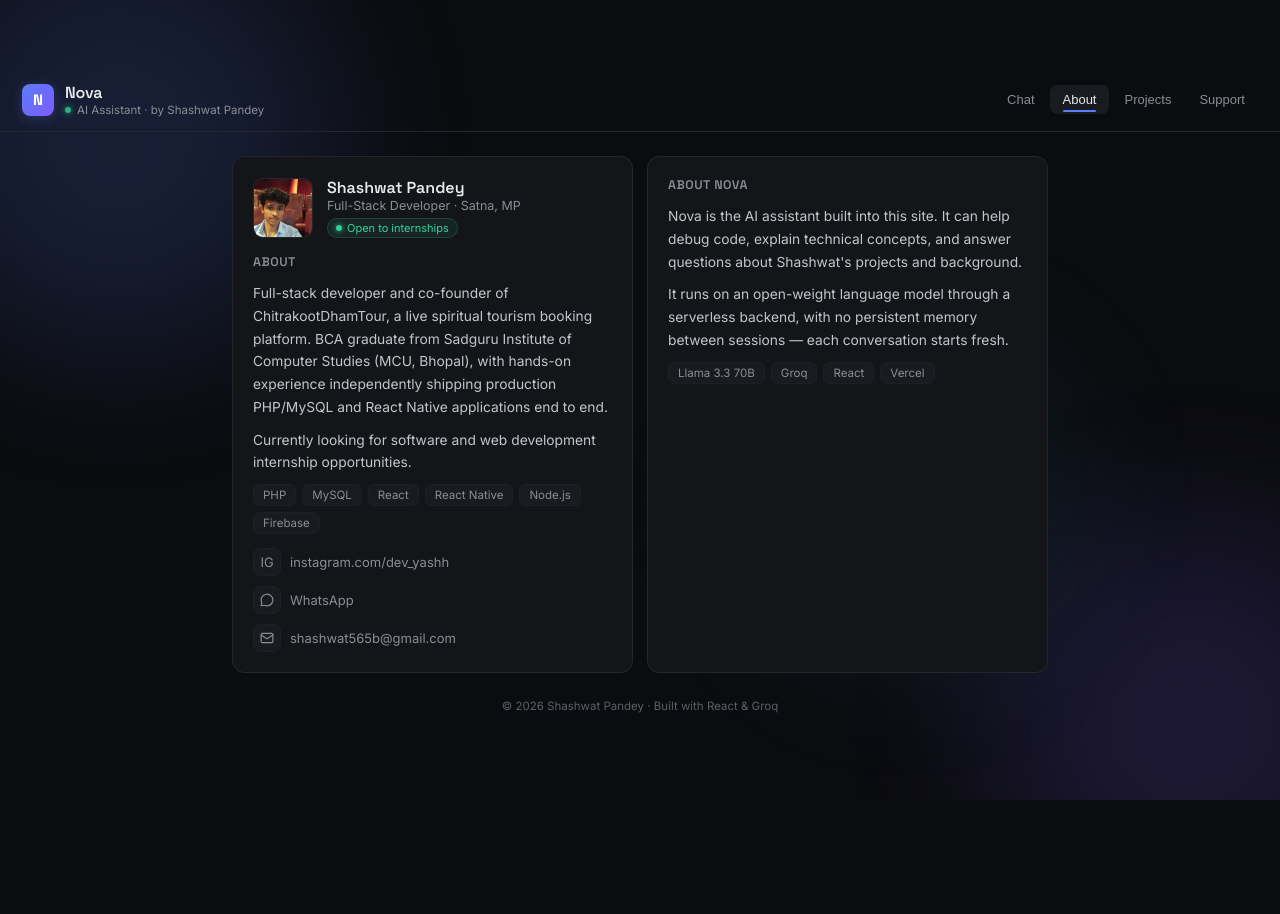
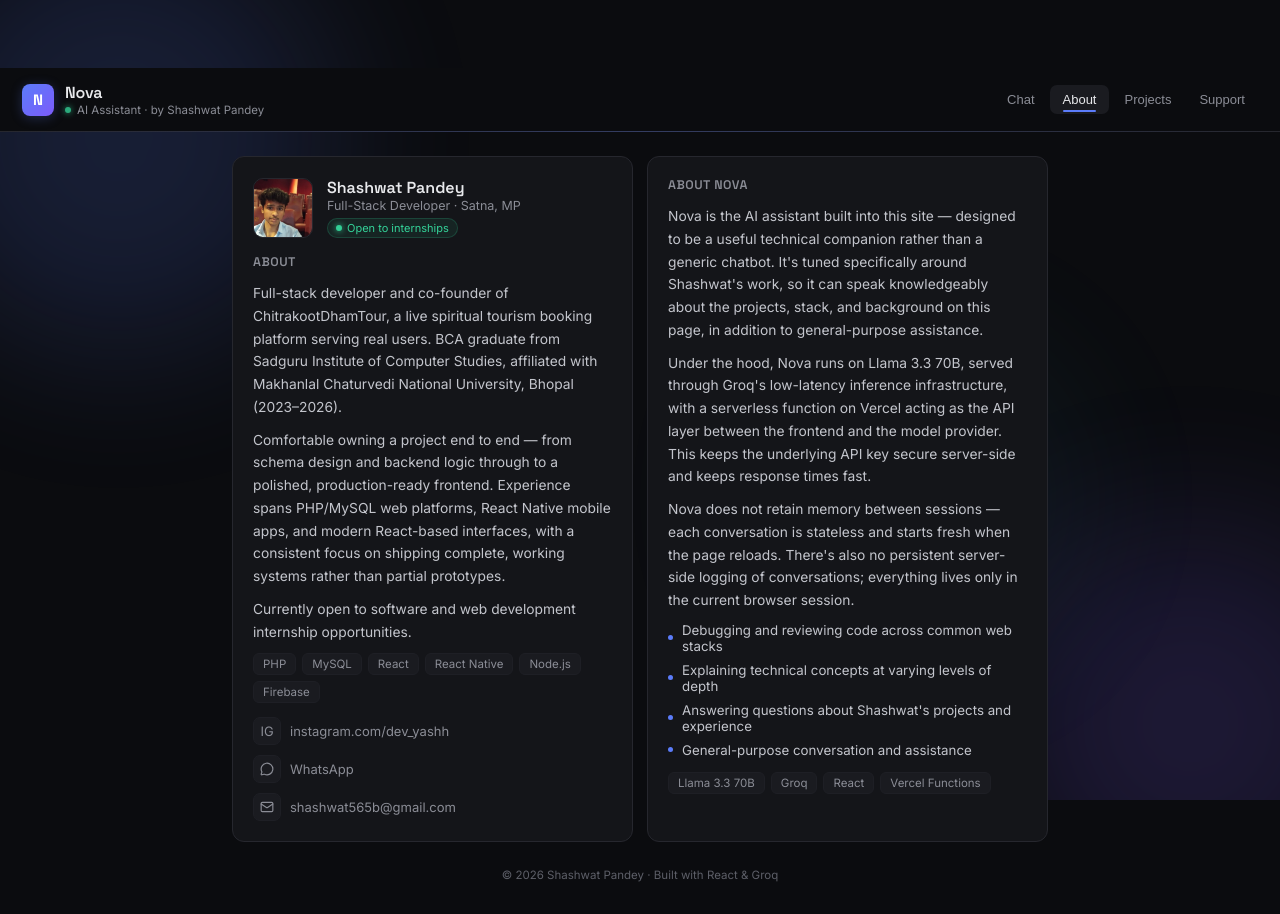
Before and after one commit to shashwat094/NOVA-AI, a React (Vite) app: page / in a window 1280 px wide. Both pictures are taken after a click on the button "About". Before the commit the page ends 800 px from the top, so only its background shows below. Built offline with nearby package versions, Linux system fonts and the light colour scheme.

Commit message:
Add files via upload

```diff
--- a/App.jsx
+++ b/App.jsx
@@ -74,7 +74,6 @@ export default function Nova() {
   const [messages, setMessages] = useState([{ role: "assistant", content: GREETING }]);
   const [input, setInput] = useState("");
   const [loading, setLoading] = useState(false);
-  const [vh, setVh] = useState(() => (typeof window !== "undefined" ? window.innerHeight : 800));
   const scrollRef = useRef(null);
   const textareaRef = useRef(null);
 
@@ -84,19 +83,8 @@ export default function Nova() {
   }, []);
 
   useEffect(() => {
-    scrollRef.current?.scrollTo({ top: scrollRef.current.scrollHeight, behavior: "smooth" });
+    scrollRef.current?.scrollIntoView({ behavior: "smooth", block: "end" });
   }, [messages, loading]);
-
-  useEffect(() => {
-    function updateVh() { setVh(window.innerHeight); }
-    updateVh();
-    window.addEventListener("resize", updateVh);
-    window.addEventListener("orientationchange", updateVh);
-    return () => {
-      window.removeEventListener("resize", updateVh);
-      window.removeEventListener("orientationchange", updateVh);
-    };
-  }, []);
 
   function autoGrow() {
     const el = textareaRef.current;
@@ -176,7 +164,7 @@ export default function Nova() {
   }
 
   return (
-    <div className="nova-app" style={{ height: `${vh}px` }}>
+    <div className="nova-app">
       <style>{`
         @import url('https://fonts.googleapis.com/css2?family=Space+Grotesk:wght@500;600;700&family=Inter:wght@400;500;600;700&family=JetBrains+Mono:wght@400;500&display=swap');
 
@@ -202,8 +190,8 @@ export default function Nova() {
           background: var(--bg);
           color: var(--text);
           position: relative;
-          overflow: hidden;
-          display: flex; flex-direction: column;
+          min-height: 100vh;
+          overflow-x: hidden;
         }
         .mono { font-family: 'JetBrains Mono', monospace; }
         .display { font-family: 'Space Grotesk', sans-serif; }
@@ -250,7 +238,12 @@ export default function Nova() {
         /* HEADER */
         .nova-header {
           display: flex; align-items: center; justify-content: space-between;
-          padding: 14px 22px; border-bottom: 1px solid var(--border); flex-shrink: 0;
+          padding: 14px 22px; border-bottom: 1px solid var(--border);
+          margin: 0; position: sticky; top: 0; z-index: 20; background: var(--bg);
+        }
+        .nova-header::after {
+          content: ''; position: absolute; left: 0; right: 0; bottom: -1px; height: 1px;
+          background: linear-gradient(90deg, transparent, var(--accent-glow), transparent);
         }
         .brand { display: flex; align-items: center; gap: 11px; min-width: 0; }
         .brand-mark {
@@ -300,24 +293,18 @@ export default function Nova() {
 
         .nova-body {
           max-width: 860px; margin: 0 auto; padding: 24px 22px; width: 100%;
-          flex: 1 1 auto; min-height: 0; overflow-y: auto;
-          display: flex; flex-direction: column;
         }
         @media (max-width: 640px) { .nova-body { padding: 16px 14px; } }
-        .nova-body::-webkit-scrollbar { width: 6px; }
-        .nova-body::-webkit-scrollbar-thumb { background: var(--border); border-radius: 10px; }
 
         .panel-fade { animation: fadeIn 0.3s cubic-bezier(0.2, 0.8, 0.2, 1); }
         @keyframes fadeIn { from { opacity: 0; transform: translateY(8px) scale(0.99); } to { opacity: 1; transform: translateY(0) scale(1); } }
 
         /* CHAT */
-        .chat-shell { flex: 1 1 auto; min-height: 0; display: flex; flex-direction: column; }
+        .chat-shell { display: flex; flex-direction: column; min-height: 60vh; }
         .chat-scroll {
-          flex: 1; min-height: 0; overflow-y: auto; display: flex; flex-direction: column;
-          justify-content: flex-end; gap: 18px; padding-right: 2px;
+          display: flex; flex-direction: column; flex: 1;
+          justify-content: flex-end; gap: 18px;
         }
-        .chat-scroll::-webkit-scrollbar { width: 6px; }
-        .chat-scroll::-webkit-scrollbar-thumb { background: var(--border); border-radius: 10px; }
 
         .msg-row { display: flex; gap: 10px; max-width: 100%; animation: msgIn 0.25s ease; }
         @keyframes msgIn { from { opacity: 0; transform: translateY(6px); } to { opacity: 1; transform: translateY(0); } }
@@ -362,15 +349,13 @@ export default function Nova() {
           display: flex; gap: 8px; margin-top: 14px; padding: 8px;
           background: var(--panel); border: 1px solid var(--border); border-radius: 12px;
           transition: border-color 0.15s;
+          position: sticky; bottom: 14px; box-shadow: 0 4px 20px #00000055;
         }
         .chat-input-row:focus-within { border-color: var(--text-faint); }
         @media (max-width: 640px) {
           .chat-input-row {
-            position: fixed; left: 14px; right: 14px;
             bottom: calc(58px + env(safe-area-inset-bottom) + 10px);
-            margin-top: 0; z-index: 25; box-shadow: 0 4px 20px #00000066;
           }
-          .chat-scroll { padding-bottom: 60px; }
         }
         .chat-input-row textarea {
           flex: 1; background: none; border: none; outline: none; resize: none;
@@ -398,6 +383,9 @@ export default function Nova() {
         .card h2 { font-family: 'Space Grotesk', sans-serif; font-size: 12.5px; font-weight: 600; text-transform: uppercase; letter-spacing: 0.04em; color: var(--text-dim); margin: 0 0 12px; }
         .card p { color: #c3c5cc; font-size: 13.8px; line-height: 1.65; margin: 0 0 10px; }
         .tag-row { display: flex; flex-wrap: wrap; gap: 6px; margin-top: 10px; }
+        .capability-list { display: flex; flex-direction: column; gap: 8px; margin: 6px 0 14px; }
+        .cap-item { display: flex; align-items: center; gap: 9px; font-size: 13.3px; color: #c3c5cc; }
+        .cap-dot { width: 5px; height: 5px; border-radius: 50%; background: var(--accent); flex-shrink: 0; }
         .tag {
           font-size: 11.5px; padding: 3px 9px; border-radius: 6px;
           background: var(--panel-2); border: 1px solid var(--border-soft); color: var(--text-dim);
@@ -499,7 +487,7 @@ export default function Nova() {
       <main className="nova-body">
         {tab === "chat" && (
           <div className="chat-shell panel-fade">
-            <div className="chat-scroll" ref={scrollRef}>
+            <div className="chat-scroll">
               {messages.map((m, i) => (
                 <div key={i} className={`msg-row ${m.role}`}>
                   <div className={`msg-icon ${m.role}`}>
@@ -523,6 +511,7 @@ export default function Nova() {
                   </div>
                 </div>
               )}
+              <div ref={scrollRef} />
             </div>
             <div className="chat-input-row">
               <textarea
@@ -553,8 +542,9 @@ export default function Nova() {
                   </div>
                 </div>
                 <h2>About</h2>
-                <p>Full-stack developer and co-founder of ChitrakootDhamTour, a live spiritual tourism booking platform. BCA graduate from Sadguru Institute of Computer Studies (MCU, Bhopal), with hands-on experience independently shipping production PHP/MySQL and React Native applications end to end.</p>
-                <p>Currently looking for software and web development internship opportunities.</p>
+                <p>Full-stack developer and co-founder of ChitrakootDhamTour, a live spiritual tourism booking platform serving real users. BCA graduate from Sadguru Institute of Computer Studies, affiliated with Makhanlal Chaturvedi National University, Bhopal (2023–2026).</p>
+                <p>Comfortable owning a project end to end — from schema design and backend logic through to a polished, production-ready frontend. Experience spans PHP/MySQL web platforms, React Native mobile apps, and modern React-based interfaces, with a consistent focus on shipping complete, working systems rather than partial prototypes.</p>
+                <p>Currently open to software and web development internship opportunities.</p>
                 <div className="tag-row">
                   <span className="tag">PHP</span><span className="tag">MySQL</span><span className="tag">React</span>
                   <span className="tag">React Native</span><span className="tag">Node.js</span><span className="tag">Firebase</span>
@@ -567,10 +557,17 @@ export default function Nova() {
               </div>
               <div className="card">
                 <h2>About Nova</h2>
-                <p>Nova is the AI assistant built into this site. It can help debug code, explain technical concepts, and answer questions about Shashwat's projects and background.</p>
-                <p>It runs on an open-weight language model through a serverless backend, with no persistent memory between sessions — each conversation starts fresh.</p>
+                <p>Nova is the AI assistant built into this site — designed to be a useful technical companion rather than a generic chatbot. It's tuned specifically around Shashwat's work, so it can speak knowledgeably about the projects, stack, and background on this page, in addition to general-purpose assistance.</p>
+                <p>Under the hood, Nova runs on Llama 3.3 70B, served through Groq's low-latency inference infrastructure, with a serverless function on Vercel acting as the API layer between the frontend and the model provider. This keeps the underlying API key secure server-side and keeps response times fast.</p>
+                <p>Nova does not retain memory between sessions — each conversation is stateless and starts fresh when the page reloads. There's also no persistent server-side logging of conversations; everything lives only in the current browser session.</p>
+                <div className="capability-list">
+                  <div className="cap-item"><span className="cap-dot" />Debugging and reviewing code across common web stacks</div>
+                  <div className="cap-item"><span className="cap-dot" />Explaining technical concepts at varying levels of depth</div>
+                  <div className="cap-item"><span className="cap-dot" />Answering questions about Shashwat's projects and experience</div>
+                  <div className="cap-item"><span className="cap-dot" />General-purpose conversation and assistance</div>
+                </div>
                 <div className="tag-row">
-                  <span className="tag">Llama 3.3 70B</span><span className="tag">Groq</span><span className="tag">React</span><span className="tag">Vercel</span>
+                  <span className="tag">Llama 3.3 70B</span><span className="tag">Groq</span><span className="tag">React</span><span className="tag">Vercel Functions</span>
                 </div>
               </div>
             </div>
```
